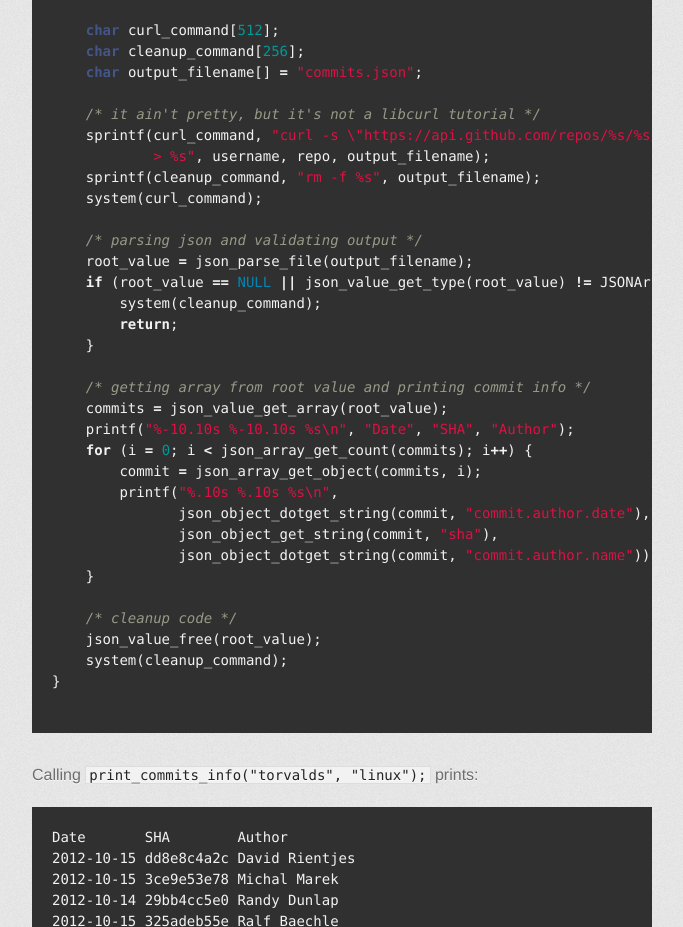
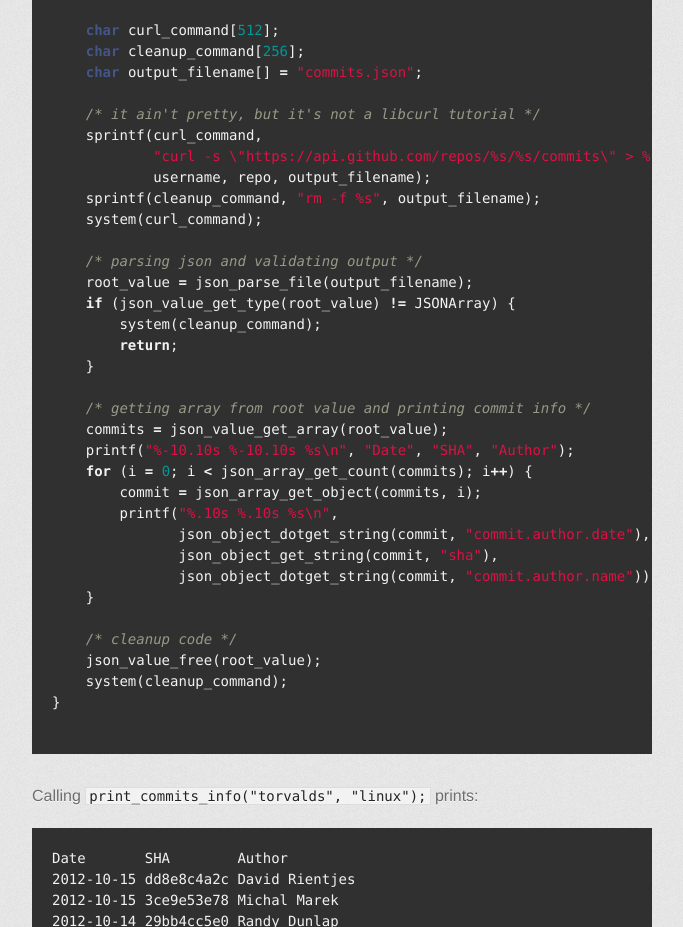
Before and after one commit to kgabis/parson, a plain HTML site: page index.html in a window 1280 px wide. Shown: the part 1060-1987 px from the top of the page, without its empty margins (298-981 px from the left). Drawn offline with Linux system fonts and the light colour scheme; a web font is replaced by a local one.

```diff
--- a/index.html
+++ b/index.html
@@ -69,14 +69,15 @@
     <span class="kt">char</span> <span class="n">output_filename</span><span class="p">[]</span> <span class="o">=</span> <span class="s">"commits.json"</span><span class="p">;</span>
 
     <span class="cm">/* it ain't pretty, but it's not a libcurl tutorial */</span>
-    <span class="n">sprintf</span><span class="p">(</span><span class="n">curl_command</span><span class="p">,</span> <span class="s">"curl -s </span><span class="se">\"</span><span class="s">https://api.github.com/repos/%s/%s/commits</span><span class="se">\"</span><span class="s">\</span>
-<span class="s">            &gt; %s"</span><span class="p">,</span> <span class="n">username</span><span class="p">,</span> <span class="n">repo</span><span class="p">,</span> <span class="n">output_filename</span><span class="p">);</span>
+    <span class="n">sprintf</span><span class="p">(</span><span class="n">curl_command</span><span class="p">,</span>
+            <span class="s">"curl -s </span><span class="se">\"</span><span class="s">https://api.github.com/repos/%s/%s/commits</span><span class="se">\"</span><span class="s"> &gt; %s"</span><span class="p">,</span>
+            <span class="n">username</span><span class="p">,</span> <span class="n">repo</span><span class="p">,</span> <span class="n">output_filename</span><span class="p">);</span>
     <span class="n">sprintf</span><span class="p">(</span><span class="n">cleanup_command</span><span class="p">,</span> <span class="s">"rm -f %s"</span><span class="p">,</span> <span class="n">output_filename</span><span class="p">);</span>
     <span class="n">system</span><span class="p">(</span><span class="n">curl_command</span><span class="p">);</span>
 
     <span class="cm">/* parsing json and validating output */</span>
     <span class="n">root_value</span> <span class="o">=</span> <span class="n">json_parse_file</span><span class="p">(</span><span class="n">output_filename</span><span class="p">);</span>
-    <span class="k">if</span> <span class="p">(</span><span class="n">root_value</span> <span class="o">==</span> <span class="nb">NULL</span> <span class="o">||</span> <span class="n">json_value_get_type</span><span class="p">(</span><span class="n">root_value</span><span class="p">)</span> <span class="o">!=</span> <span class="n">JSONArray</span><span class="p">)</span> <span class="p">{</span>
+    <span class="k">if</span> <span class="p">(</span><span class="n">json_value_get_type</span><span class="p">(</span><span class="n">root_value</span><span class="p">)</span> <span class="o">!=</span> <span class="n">JSONArray</span><span class="p">)</span> <span class="p">{</span>
         <span class="n">system</span><span class="p">(</span><span class="n">cleanup_command</span><span class="p">);</span>
         <span class="k">return</span><span class="p">;</span>
     <span class="p">}</span>
```
Also changed, not shown: params.json (+1 -1 lines).
